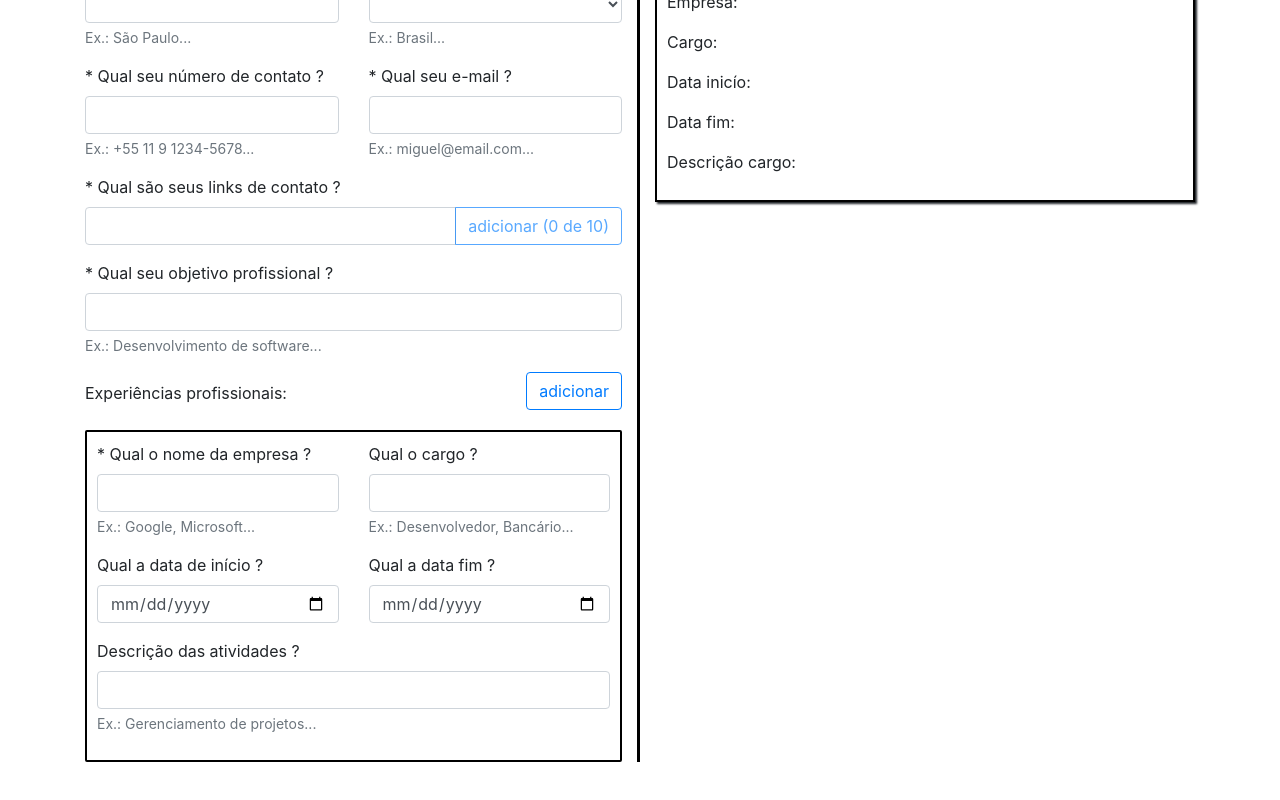
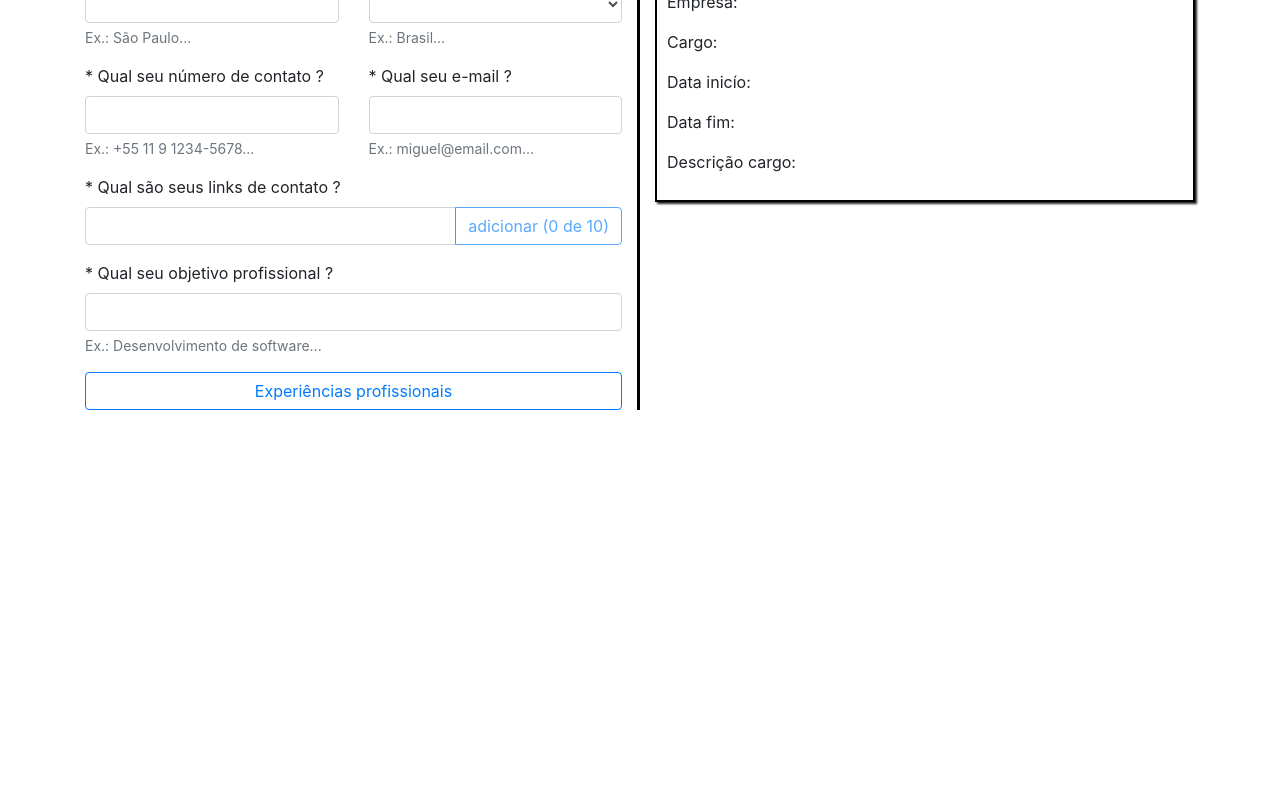
Before and after one commit to MiguelCastro9/API-Generator-Curriculum, an Angular app in the folder ui-GeneratorCurriculum/: page / in a window 1280 px wide. Shown: the part 294-1094 px from the top of the page. After the commit the page ends 800 px from the top, so only its background shows below. Built offline with nearby package versions, Linux system fonts and the light colour scheme.

Commit message:
ajustes de modelagem de campos do objeto experiencia profissioal

```diff
--- a/ui-GeneratorCurriculum/src/app/app.component.css
+++ b/ui-GeneratorCurriculum/src/app/app.component.css
@@ -14,14 +14,18 @@
   padding: 10px;
 }
 
-.links_contato {
+.links-contato {
   border: 2px solid black;
   border-radius: 2px;
   padding: 10px;
 }
 
-.experiencias_profissionais {
+.experiencias-profissionais {
   border: 2px solid black;
   border-radius: 2px;
   padding: 10px;
 }
+
+.button-adiciona-experiencia-profissional {
+  margin-bottom: 20px;
+}
--- a/ui-GeneratorCurriculum/src/app/app.component.html
+++ b/ui-GeneratorCurriculum/src/app/app.component.html
@@ -61,7 +61,7 @@
               <button class="btn btn-outline-primary" type="button" *ngIf="curriculum.links_contato.length === 10" disabled>Limite atingido</button>
             </div>
           </div>
-          <div *ngIf="curriculum.links_contato.length > 0" class="links_contato">
+          <div *ngIf="curriculum.links_contato.length > 0" class="links-contato">
             <p *ngFor="let item of curriculum.links_contato">
               {{item}}
             </p>
@@ -78,49 +78,91 @@
 
 
 
+
+    <!-- Button trigger modal -->
+    <button type="button" class="btn btn-outline-primary btn-block" data-toggle="modal" data-target="#experiencia-profissional">
+      Experiências profissionais
+    </button>
+
+    <!-- Modal -->
+    <div class="modal fade" id="experiencia-profissional" data-backdrop="static" data-keyboard="false" tabindex="-1" aria-labelledby="experiencia-profissionalLabel" aria-hidden="true">
+      <div class="modal-dialog modal-xl">
+        <div class="modal-content">
+          <div class="modal-header">
+            <button type="button" class="close" (click)="definirProfissoes();" data-dismiss="modal" aria-label="Close">
+              <span aria-hidden="true">&times;</span>
+            </button>
+          </div>
+          <div class="modal-body">
             <div class="d-flex justify-content-between align-items-center">
               <p>Experiências profissionais:</p>
-          <button class="btn btn-outline-primary" style="margin-bottom: 20px !important;">adicionar</button>
+              <button *ngIf="totalProfissao < 10" class="btn btn-outline-primary button-adiciona-experiencia-profissional" (click)="adicionarProfissao();">adicionar ({{totalProfissao}} de 10)</button>
+              <button *ngIf="totalProfissao >= 10" class="btn btn-outline-primary button-adiciona-experiencia-profissional" disabled>adicionar ({{totalProfissao}} de 10)</button>
             </div>
 
 
-        <div class="experiencias_profissionais">
+
+
+            <div *ngIf="experienciasProfissionais.length > 0">
+              <div *ngFor="let item of experienciasProfissionais; let i = index">
+                <div class="experiencias-profissionais">
+                <button class="btn btn-outline-danger" (click)="removerProfissao(i);"><span>&times; remover</span></button>
                 <div class="row">
                   <div class="col-md-6">
                     <div class="form-group">
+                      <br>
                       <label for="empresa">* Qual o nome da empresa ?</label>
-              <input type="text" id="empresa" name="empresa" [(ngModel)]="curriculum.experiencia_profissional[0].nome_empresa" class="form-control">
+                      <input type="text" id="empresa" name="empresa" [(ngModel)]="item.nome_empresa" class="form-control">
                       <small id="empresa" class="form-text text-muted">Ex.: Google, Microsoft...</small>
                     </div>
                   </div>
                   <div class="col-md-6">
                     <div class="form-group">
+                      <br>
                       <label for="cargo">Qual o cargo ?</label>
-              <input type="text" id="cargo" name="cargo" [(ngModel)]="curriculum.experiencia_profissional[0].cargo" class="form-control">
+                      <input type="text" id="cargo" name="cargo" [(ngModel)]="item.cargo" class="form-control">
                       <small id="cargo" class="form-text text-muted">Ex.: Desenvolvedor, Bancário...</small>
                     </div>
                   </div>
                   <div class="col-md-6">
                     <div class="form-group">
                       <label for="dataInicio">Qual a data de início ?</label>
-              <input type="date" id="dataInicio" name="dataIncio" [(ngModel)]="curriculum.experiencia_profissional[0].data_inicio" class="form-control">
+                      <input type="date" id="dataInicio" name="dataIncio" [(ngModel)]="item.data_inicio" class="form-control">
                     </div>
                   </div>
                   <div class="col-md-6">
                     <div class="form-group">
                       <label for="dataFim">Qual a data fim ?</label>
-              <input type="date" id="dataFim" name="dataFim" [(ngModel)]="curriculum.experiencia_profissional[0].data_fim" class="form-control">
+                      <input type="date" id="dataFim" name="dataFim" [(ngModel)]="item.data_fim" class="form-control">
                     </div>
                   </div>
                   <div class="col-md-12">
                     <div class="form-group">
                       <label for="cargoAtual">Descrição das atividades ?</label>
-              <input type="text" id="cargoAtual" name="cargoAtual" [(ngModel)]="curriculum.experiencia_profissional[0].descricao_cargo" class="form-control">
+                      <input type="text" id="cargoAtual" name="cargoAtual" [(ngModel)]="item.descricao_cargo" class="form-control">
                       <small id="cargoAtual" class="form-text text-muted">Ex.: Gerenciamento de projetos...</small>
                     </div>
                   </div>
                 </div>
               </div>
+              <br>
+              </div>
+          </div>
+          </div>
+          <div class="modal-footer">
+            <button type="button" class="btn btn-outline-primary" (click)="definirProfissoes();" data-dismiss="modal">concluído</button>
+          </div>
+        </div>
+      </div>
+    </div>
+
+
+
+
+
+
+
+
 
 
 
--- a/ui-GeneratorCurriculum/src/app/app.component.ts
+++ b/ui-GeneratorCurriculum/src/app/app.component.ts
@@ -28,14 +28,43 @@ export class AppComponent {
   };
 
   link!: string;
+  experienciasProfissionais: any[] = [];
+  adicionaProfissao: number[] = [];
+  totalProfissao!: number;
 
   constructor() { }
 
   ngOnInit(): void {
+
+    this.totalProfissao = 0;
 
   }
 
   adicionarLinksContato(link: string) {
     this.curriculum.links_contato.push(link);
   }
+
+  adicionarProfissao() {
+    this.totalProfissao++;
+    this.adicionaProfissao.push(this.totalProfissao);
+    const novaProfissao = {
+      nome_empresa: '',
+      cargo: '',
+      data_inicio: '',
+      data_fim: '',
+      descricao_cargo: ''
+    };
+    this.experienciasProfissionais.push(novaProfissao);
+  } //RESOLVER ERRO DE AO ADICIONAR NOVO GRUPO DE CAMPOS OS VALORES SAO APAGADOS
+
+removerProfissao(index: number) {
+  this.totalProfissao--;
+  this.adicionaProfissao.splice(index, 1);
+  this.experienciasProfissionais.splice(index, 1);
 }
+
+  definirProfissoes() {
+    this.curriculum.experiencia_profissional = this.experienciasProfissionais;
+    console.log(this.curriculum.experiencia_profissional);
+  }
+}
```
Also changed, not shown: 1 other file (tests, documents, lock files or other folders). Lines whose indentation alone changed are shown as unchanged.
